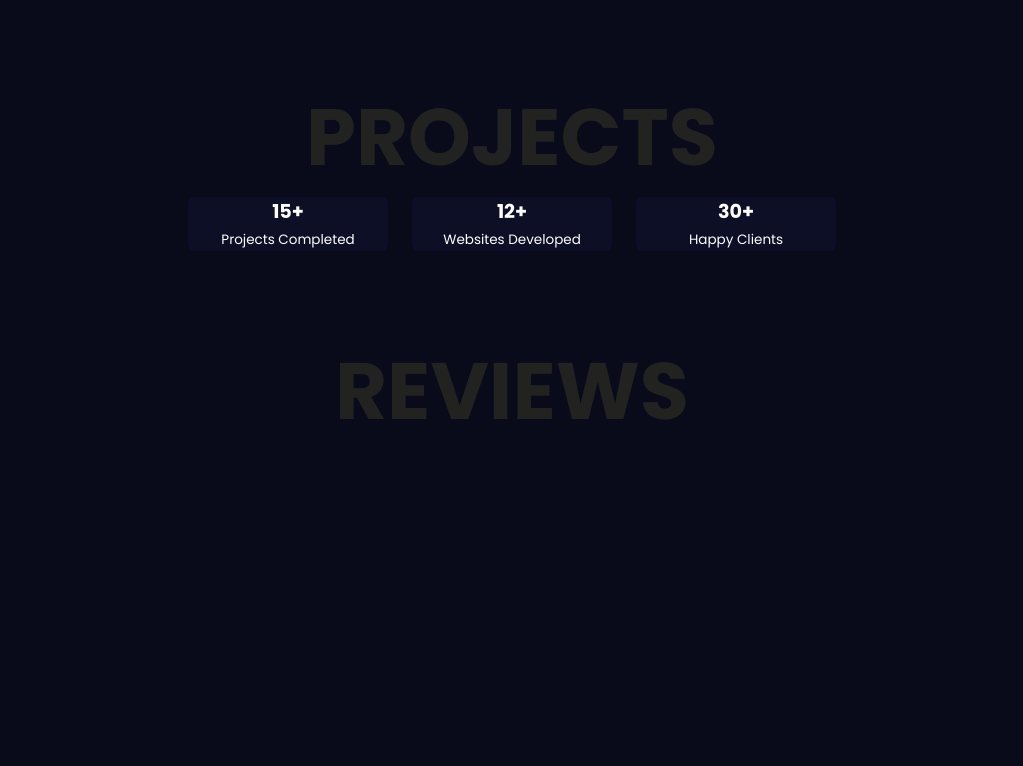
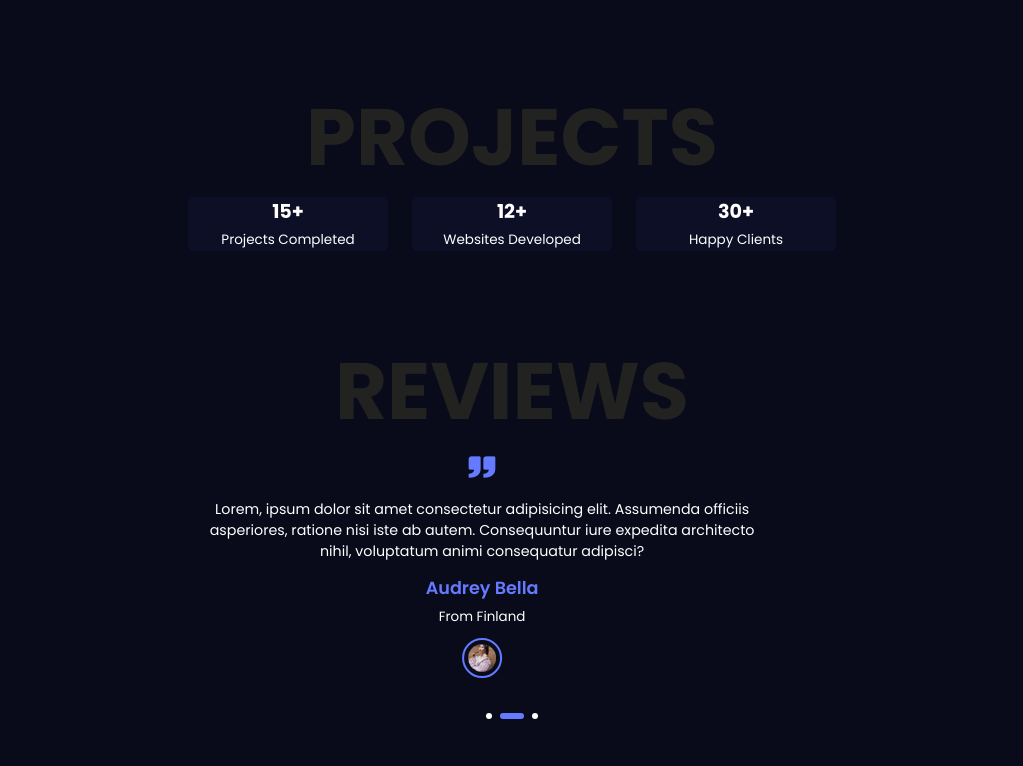
Before and after one commit to oshadaera68/Creative_Web_Portfolio_Design, a plain HTML site: page index.html in a window 1280 px wide. Shown: the part 2669-3435 px from the top of the page, without its empty margins (128-1151 px from the left). Before the commit the page ends 3152 px from the top, so only its background shows below. Drawn offline with nearby package versions, Linux system fonts and the light colour scheme.

Commit message:
review section completed

```diff
--- a/index.html
+++ b/index.html
@@ -199,7 +199,59 @@
         <!-- Heading -->
         <h2 class="heading">Reviews</h2>
         <!-- content -->
-        <div class="reviews-content"></div>
+        <div class="reviews-content swiper">
+            <div class="swiper-wrapper">
+                <div class="swiper-slide">
+                    <!-- review box -->
+                    <div class="review-box">
+                        <i class='bx bxs-quote-right'></i>
+                        <p class="review-text">
+                            Lorem, ipsum dolor sit amet consectetur adipisicing elit. Assumenda officiis asperiores,
+                            ratione nisi iste ab autem. Consequuntur iure expedita architecto nihil, voluptatum animi
+                            consequatur adipisci?
+                        </p>
+                        <div class="review-profile">
+                            <h2>Audrey Bella</h2>
+                            <span>From Finland</span>
+                            <img src="assets/review/review-1.jpg" alt="">
+                        </div>
+                    </div>
+                </div>
+                <div class="swiper-slide">
+                    <!-- review box -->
+                    <div class="review-box">
+                        <i class='bx bxs-quote-right'></i>
+                        <p class="review-text">
+                            Lorem, ipsum dolor sit amet consectetur adipisicing elit. Assumenda officiis asperiores,
+                            ratione nisi iste ab autem. Consequuntur iure expedita architecto nihil, voluptatum animi
+                            consequatur adipisci?
+                        </p>
+                        <div class="review-profile">
+                            <h2>John Mark</h2>
+                            <span>From London, UK</span>
+                            <img src="assets/review/review-2.jpg" alt="">
+                        </div>
+                    </div>
+                </div>
+                <div class="swiper-slide">
+                    <!-- review box -->
+                    <div class="review-box">
+                        <i class='bx bxs-quote-right'></i>
+                        <p class="review-text">
+                            Lorem, ipsum dolor sit amet consectetur adipisicing elit. Assumenda officiis asperiores,
+                            ratione nisi iste ab autem. Consequuntur iure expedita architecto nihil, voluptatum animi
+                            consequatur adipisci?
+                        </p>
+                        <div class="review-profile">
+                            <h2>Alexa</h2>
+                            <span>From USA</span>
+                            <img src="assets/review/review-3.jpg" alt="">
+                        </div>
+                    </div>
+                </div>
+            </div>
+            <div class="swiper-pagination"></div>
+        </div>
     </section>
 
     <!-- link to swiper js -->
--- a/script.js
+++ b/script.js
@@ -3,3 +3,17 @@ let menu = document.querySelector('.menu-icon')
 menu.onClick = () => {
     menu.classList.toggle("move")
 };
+
+// reviews swiper
+var swiper = new Swiper(".reviews-content", {
+    spaceBetween: 30,
+    centeredSlides: true,
+    autoplay: {
+      delay: 5000,
+      disableOnInteraction: false,
+    },
+    pagination: {
+      el: ".swiper-pagination",
+      clickable: true,
+    },
+  });
--- a/style.css
+++ b/style.css
@@ -408,3 +408,76 @@ header {
 .project-box span {
     font-size: 0.845rem;
 }
+
+/* reviews */
+.reviews {
+    max-width: 750px;
+    margin: auto;
+    width: 100%;
+}
+
+.review-box {
+    max-width: 550px;
+    margin: auto;
+    width: 100%;
+    display: flex;
+    flex-direction: column;
+    align-items: center;
+    text-align: center;
+    margin-bottom: 3.5rem !important;
+}
+
+.review-box .bx {
+    font-size: 2rem;
+    color: var(--main-color);
+    margin-bottom: 1rem;
+}
+
+.review-box .review-text {
+    font-size: 0.89rem;
+    margin-bottom: 1rem;
+}
+
+.review-profile {
+    display: flex;
+    flex-direction: column;
+    align-items: center;
+}
+
+.review-profile h2{
+    font-size: 1.1rem;
+    line-height: 1.3rem;
+    color: var(--main-color);
+    font-weight: 600;
+}
+
+.review-profile span{
+    font-size: 0.84rem;
+    margin: 0.5rem 0 0.7rem;
+}
+
+.review-profile img{
+    width: 40px;
+    height: 40px;
+    border-radius: 50%;
+    padding: 4px;
+    border: 2px solid var(--main-color);
+    display: flex;
+    align-items: center;
+    justify-content: center;
+    object-fit: cover;
+    object-position: center;
+}
+
+.swiper-pagination-bullet{
+    width: 6px !important;
+    height: 6px !important;
+    border-radius: 0.2rem !important;
+    background: var(--bg-color) !important;
+    opacity: 1 !important;
+}
+
+.swiper-pagination-bullet-active{
+    width: 1.5rem !important;
+    background: var(--main-color) !important;
+}
```
Also changed, not shown: assets/review/review-1.jpg (added), assets/review/review-2.jpg (added), assets/review/review-3.jpg (added).
